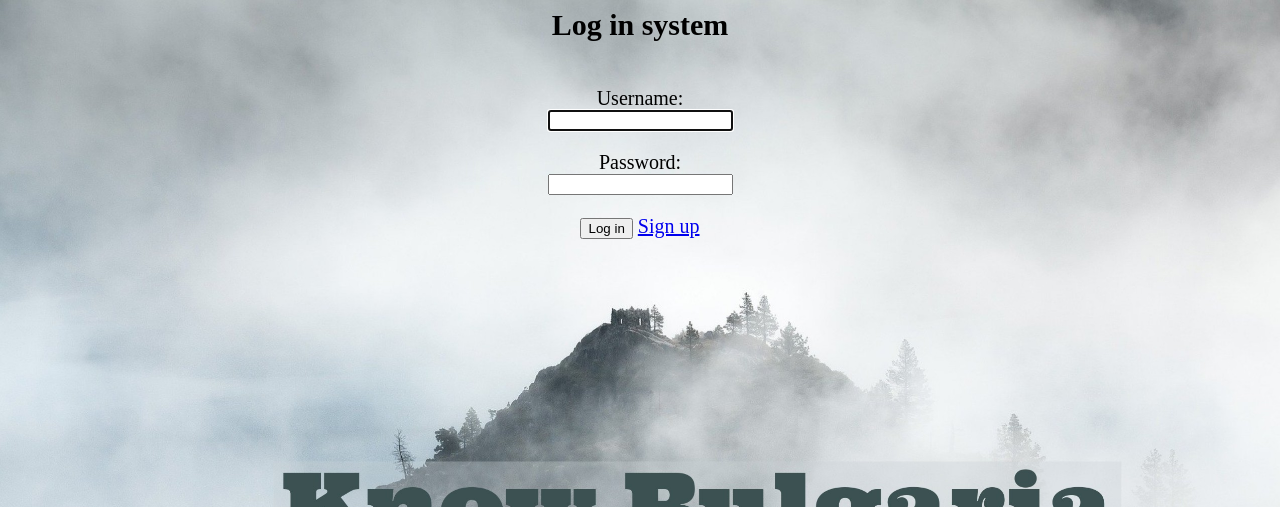
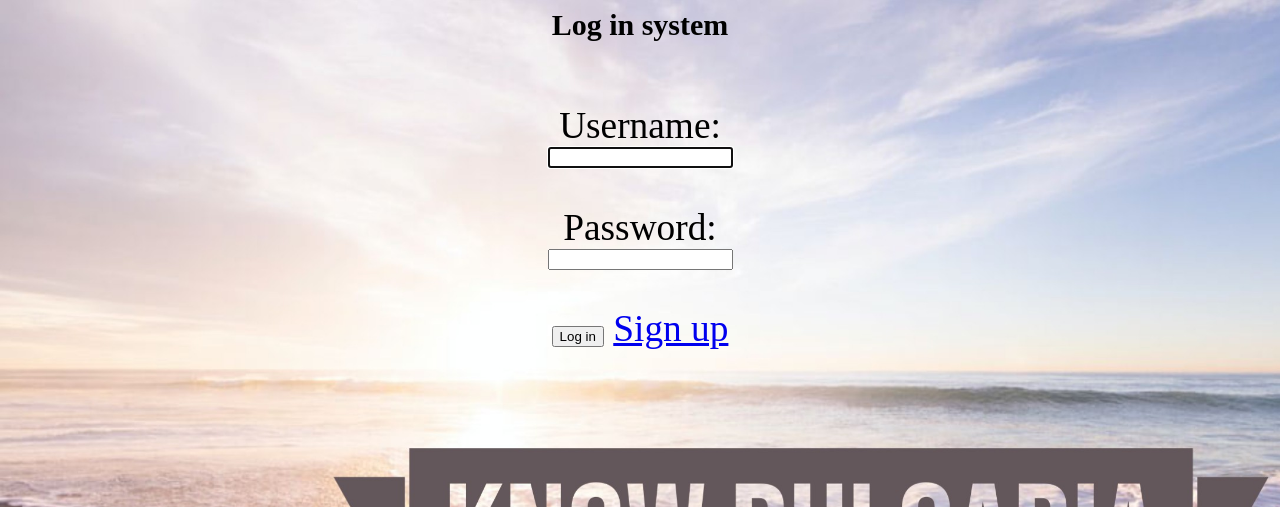
Before and after one commit to cholakova99/KnowBulgaria, a Django app: page /sightseeing/login/ in a window 1280 px wide. Shown: the top 507 px of the page. Run offline with Django 3.2, Linux system fonts and the light colour scheme.

Commit message:
login changed

```diff
--- a/sightseeing/templates/registration/login.html
+++ b/sightseeing/templates/registration/login.html
@@ -9,6 +9,8 @@
 }
 form {
     display: inline-block;
+     height:200px;
+    font-size:28pt;
 }
 </style>
 
```
Also changed, not shown: sightseeing/static/login.jpg.
